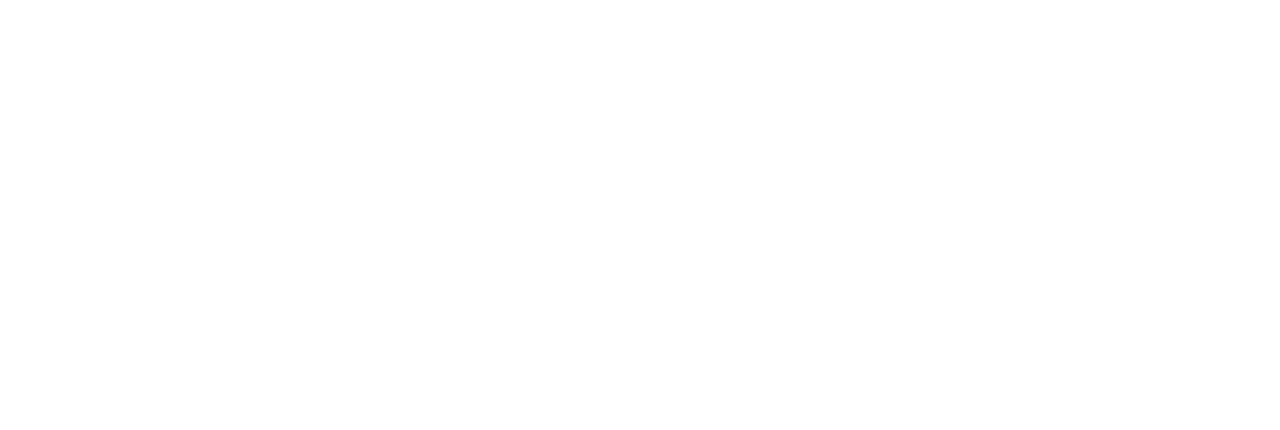
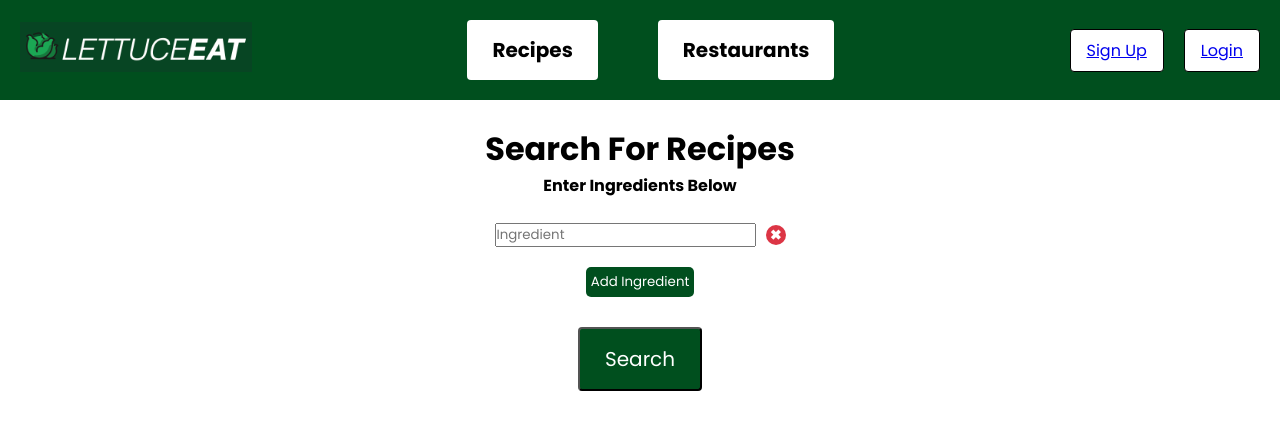
Before and after one commit to jshef16/LettuceEat, a plain HTML site: page recipe.html in a window 1280 px wide. Drawn offline with Linux system fonts and the light colour scheme.

Commit message:
recipe page

```diff
--- a/recipe.html
+++ b/recipe.html
@@ -0,0 +1,77 @@
+<!DOCTYPE html>
+<html>
+    <head>
+        <meta charset="utf-8">
+        <link rel="stylesheet" href="style/main.css">
+        <title>LettuceEat</title>
+    </head>
+
+    <body>
+        <div class="container">
+            <header>
+                <div class="logo">
+                    <img src="images/green_logo.png" alt="logo" />
+                    </div>
+                    <nav>
+                        <ul>
+                            <li class="middle_buttons"><a href="recipe.html">Recipes</a></li>
+                            <li class="middle_buttons"><a href="restaurant.html">Restaurants</a></li>
+                        </ul>
+                    </nav>
+                    <div class="buttons">
+                        <button class="signup"><a href="signup.html">Sign Up</a></button>
+                        <button class="login"><a href="login.html">Login</a></button>
+                    </div>
+            </header>
+            <div class="recipe-search">
+                <div class="search-container">
+                    <h1>Search For Recipes</h1>
+                    <h4>Enter Ingredients Below</h4>
+                    <div class="search-field">
+                        <input type="text" id="search" name="search" placeholder="Ingredient">
+                        <button class="delete-button">&#x2716;</button>
+                    </div>
+                    <button class="add-button">Add Ingredient</button>
+                    <button class="search">Search</button>
+                </div>
+                <script>
+                    // Get the add button element
+                    var addButton = document.querySelector('.add-button');
+
+                    // Add a click event listener to the add button
+                    addButton.addEventListener('click', function() {
+                        // Create a new search field element
+                        var newSearchField = document.createElement('div');
+                        newSearchField.className = 'search-field';
+
+                        // Create an input element for the new search field
+                        var newInput = document.createElement('input');
+                        newInput.type = 'text';
+                        newInput.id = 'search-' + Date.now();
+                        newInput.name = 'search';
+                        newInput.placeholder = 'Ingredient';
+
+                        // Create a delete button for the new search field
+                        var newDeleteButton = document.createElement('button');
+                        newDeleteButton.className = 'delete-button';
+                        newDeleteButton.innerHTML = '&#x2716;';
+
+                        // Add the label, input, and delete button elements to the new search field element
+                        newSearchField.appendChild(newInput);
+                        newSearchField.appendChild(newDeleteButton);
+
+                        // Get the search container element and add the new search field element to it
+                        var searchContainer = document.querySelector('.search-container');
+                        searchContainer.insertBefore(newSearchField, addButton);
+
+                        // Add a click event listener to the new search field's delete button
+                        newDeleteButton.addEventListener('click', function() {
+                            // Remove the new search field element from the search container element
+                            searchContainer.removeChild(newSearchField);
+                        });
+                    });
+                </script>
+            </div>
+        </div>
+    </body>
+</html>
--- a/style/main.css
+++ b/style/main.css
@@ -142,3 +142,67 @@ header {
     border-radius: 4px;
 
   }
+
+  .search-container {
+    display: flex;
+    flex-direction: column;
+    align-items: center;
+}
+
+.search-container h1 {
+    margin-top: 25px;
+}
+
+.search-container h4 {
+    margin-bottom: 25px;
+}
+
+.search-field {
+    margin-bottom: 10px;
+    display: flex;
+    flex-direction: row;
+    align-items: center;
+}
+
+.search-field label {
+    margin-right: 5px;
+}
+
+.search-field .delete-button {
+    margin-left: 10px;
+    width: 20px;
+    height: 20px;
+    background-color: #dc3545;
+    color: #fff;
+    border: none;
+    border-radius: 50%;
+    cursor: pointer;
+    display: flex;
+    align-items: center;
+    justify-content: center;
+    font-weight: bold;
+    font-size: 14px;
+    line-height: 1;
+}
+
+.add-button {
+    margin-top: 10px;
+    padding: 5px;
+    background-color: #004f1e;
+    color: #fff;
+    border: none;
+    border-radius: 5px;
+    cursor: pointer;
+}
+
+.search {
+    color: white;
+    background-color: #004f1e;
+    font-size: 20px;
+    padding-left: 25px;
+    padding-right: 25px;
+    padding-top: 15px;
+    padding-bottom: 15px;
+    margin-top: 30px;
+    border-radius: 4px;
+}
```
